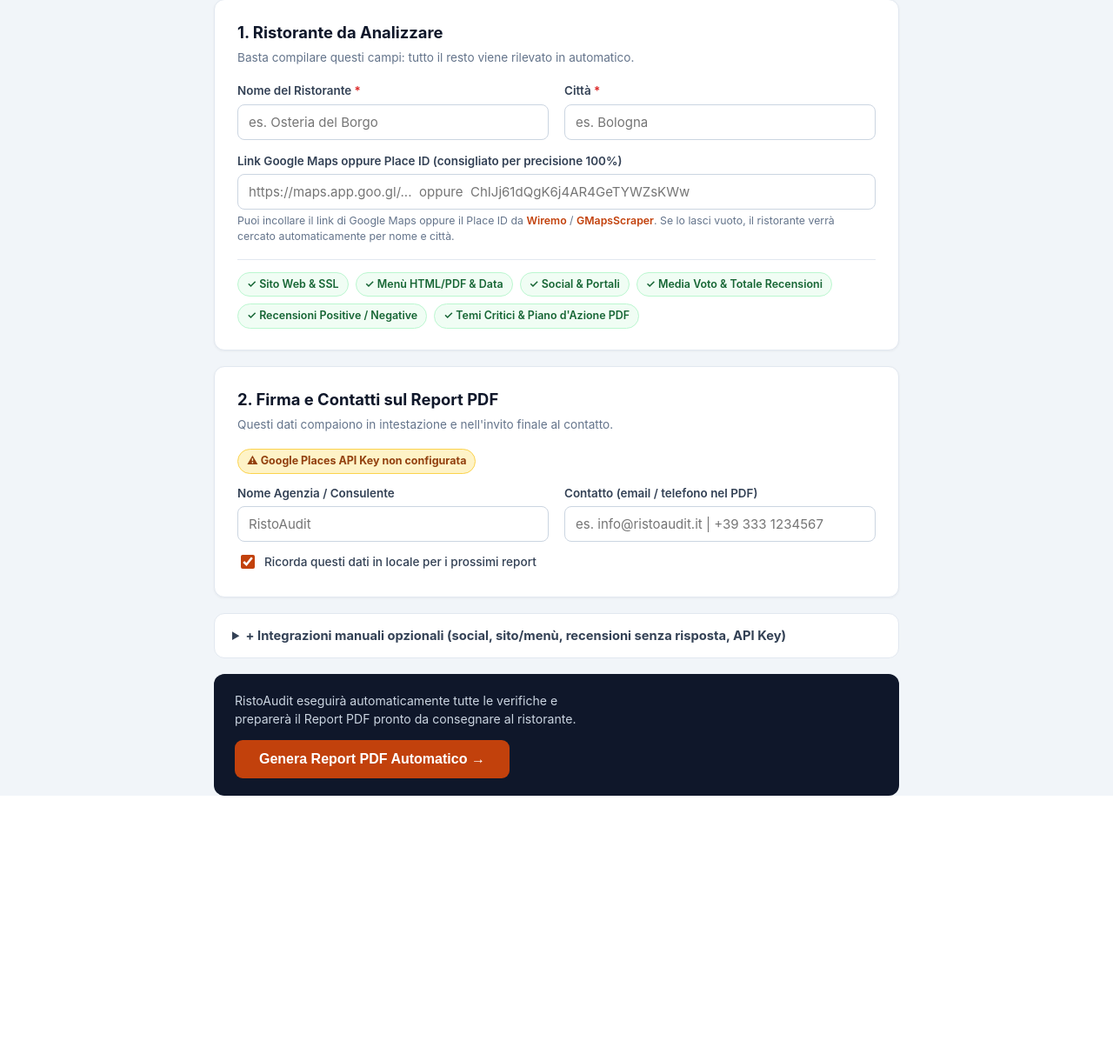
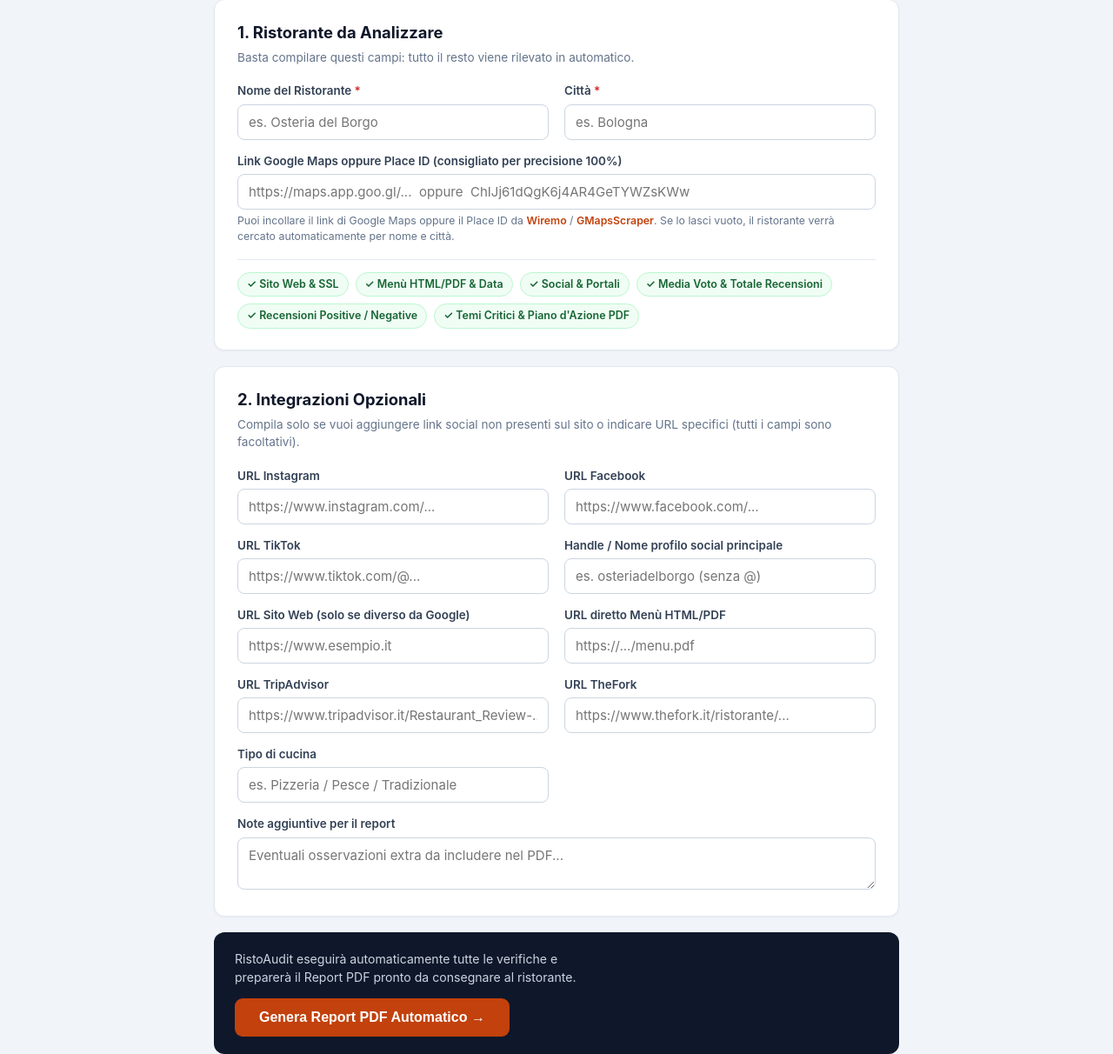
Before and after one commit to jericho1965-droid/RistoAudit, a Python web app: template templates/index.html in a window 1280 px wide. Shown: the part 217-1429 px from the top of the page at 87% size. Before the commit the page ends 1132 px from the top, so only its background shows below. Run offline with Jinja, Linux system fonts and the light colour scheme; the template is opened without the code that fills it, so the values that code supplies are empty.

Commit message:
Streamline form (visible optional integrations, remove config fields) and enhance unanswered review impact copy

```diff
--- a/templates/index.html
+++ b/templates/index.html
@@ -301,78 +301,11 @@
         </div>
       </section>
 
-      <!-- FIRMA REPORT (SALVABILE IN LOCALE) -->
+      <!-- INTEGRAZIONI MANUALI OPZIONALI (SEMPRE VISIBILI) -->
       <section class="card">
-        <h2>2. Firma e Contatti sul Report PDF</h2>
-        <p class="sub">Questi dati compaiono in intestazione e nell'invito finale al contatto.</p>
-        {% if saved.google_places_api_key %}
-        <div class="api-status api-ok">✓ Google Places attiva</div>
-        {% else %}
-        <div class="api-status api-off">⚠ Google Places API Key non configurata</div>
-        {% endif %}
-        {% if saved.tripadvisor_terra_api_key %}
-        <div class="api-status api-ok">✓ TripAdvisor Terra attiva</div>
-        {% endif %}
-        {% if saved.brightdata_api_key %}
-        <div class="api-status api-ok">✓ Recensioni Facebook attive</div>
-        {% endif %}
+        <h2>2. Integrazioni Opzionali</h2>
+        <p class="sub">Compila solo se vuoi aggiungere link social non presenti sul sito o indicare URL specifici (tutti i campi sono facoltativi).</p>
         <div class="grid">
-          <div>
-            <label for="consultant_name">Nome Agenzia / Consulente</label>
-            <input type="text" id="consultant_name" name="consultant_name" value="{{ saved.consultant_name }}" placeholder="RistoAudit">
-          </div>
-          <div>
-            <label for="consultant_contact">Contatto (email / telefono nel PDF)</label>
-            <input type="text" id="consultant_contact" name="consultant_contact" value="{{ saved.consultant_contact }}" placeholder="es. info@ristoaudit.it | +39 333 1234567">
-          </div>
-        </div>
-        <label class="check-inline">
-          <input type="checkbox" name="remember_settings" value="1" checked>
-          Ricorda questi dati in locale per i prossimi report
-        </label>
-      </section>
-
-      <!-- CAMPI OPZIONALI AVANZATI (CHIUSI DI DEFAULT) -->
-      <details class="advanced">
-        <summary>+ Integrazioni manuali opzionali (social, sito/menù, recensioni senza risposta, API Key)</summary>
-        <p class="sub" style="margin-bottom:14px;">Usa questi campi solo se vuoi aggiungere link social non presenti sul sito, forzare un URL specifico o aggiornare la chiave Google Places.</p>
-        <div class="grid">
-          <div>
-            <label for="google_places_api_key">Google Places API Key (solo per configurarla o cambiarla)</label>
-            <input type="password" id="google_places_api_key" name="google_places_api_key" value="{{ saved.google_places_api_key }}" placeholder="AIza...">
-          </div>
-          <div>
-            <label for="tripadvisor_terra_api_key">TripAdvisor Terra API Key (opzionale)</label>
-            <input type="password" id="tripadvisor_terra_api_key" name="tripadvisor_terra_api_key" value="{{ saved.tripadvisor_terra_api_key }}" placeholder="Chiave Terra API...">
-          </div>
-          <div class="full">
-            <label for="brightdata_api_key">Bright Data API Key per Recensioni Facebook (opzionale)</label>
-            <input type="password" id="brightdata_api_key" name="brightdata_api_key" value="{{ saved.brightdata_api_key }}" placeholder="Bearer API key...">
-          </div>
-          <div>
-            <label for="unanswered_reviews_count">Recensioni senza risposta (stima manuale)</label>
-            <input type="number" id="unanswered_reviews_count" name="unanswered_reviews_count" min="0" placeholder="es. 25">
-          </div>
-          <div>
-            <label for="unanswered_negative_reviews">Di cui negative senza risposta</label>
-            <input type="number" id="unanswered_negative_reviews" name="unanswered_negative_reviews" min="0" placeholder="es. 6">
-          </div>
-          <div>
-            <label for="website_url">URL Sito Web (solo se diverso da Google)</label>
-            <input type="url" id="website_url" name="website_url" placeholder="https://www.esempio.it">
-          </div>
-          <div>
-            <label for="menu_url">URL diretto Menù HTML/PDF</label>
-            <input type="url" id="menu_url" name="menu_url" placeholder="https://.../menu.pdf">
-          </div>
-          <div>
-            <label for="last_social_post_date">Data ultimo post social (se nota)</label>
-            <input type="date" id="last_social_post_date" name="last_social_post_date">
-          </div>
-          <div>
-            <label for="social_handle">Handle / Nome profilo social principale</label>
-            <input type="text" id="social_handle" name="social_handle" placeholder="es. osteriadelborgo (senza @)">
-          </div>
           <div>
             <label for="instagram_url">URL Instagram</label>
             <input type="url" id="instagram_url" name="instagram_url" placeholder="https://www.instagram.com/...">
@@ -386,11 +319,23 @@
             <input type="url" id="tiktok_url" name="tiktok_url" placeholder="https://www.tiktok.com/@...">
           </div>
           <div>
-            <label for="tripadvisor_url">URL TripAdvisor (opzionale)</label>
+            <label for="social_handle">Handle / Nome profilo social principale</label>
+            <input type="text" id="social_handle" name="social_handle" placeholder="es. osteriadelborgo (senza @)">
+          </div>
+          <div>
+            <label for="website_url">URL Sito Web (solo se diverso da Google)</label>
+            <input type="url" id="website_url" name="website_url" placeholder="https://www.esempio.it">
+          </div>
+          <div>
+            <label for="menu_url">URL diretto Menù HTML/PDF</label>
+            <input type="url" id="menu_url" name="menu_url" placeholder="https://.../menu.pdf">
+          </div>
+          <div>
+            <label for="tripadvisor_url">URL TripAdvisor</label>
             <input type="url" id="tripadvisor_url" name="tripadvisor_url" placeholder="https://www.tripadvisor.it/Restaurant_Review-...">
           </div>
           <div>
-            <label for="thefork_url">URL TheFork (opzionale)</label>
+            <label for="thefork_url">URL TheFork</label>
             <input type="url" id="thefork_url" name="thefork_url" placeholder="https://www.thefork.it/ristorante/...">
           </div>
           <div>
@@ -402,7 +347,7 @@
             <textarea id="reviews_notes" name="reviews_notes" rows="2" placeholder="Eventuali osservazioni extra da includere nel PDF..."></textarea>
           </div>
         </div>
-      </details>
+      </section>
 
       <input type="hidden" name="run_ominis_search" value="1">
       <input type="hidden" name="run_ominis_username" value="1">
```
Also changed, not shown: ristoaudit/scoring.py (+20 -14 lines).
